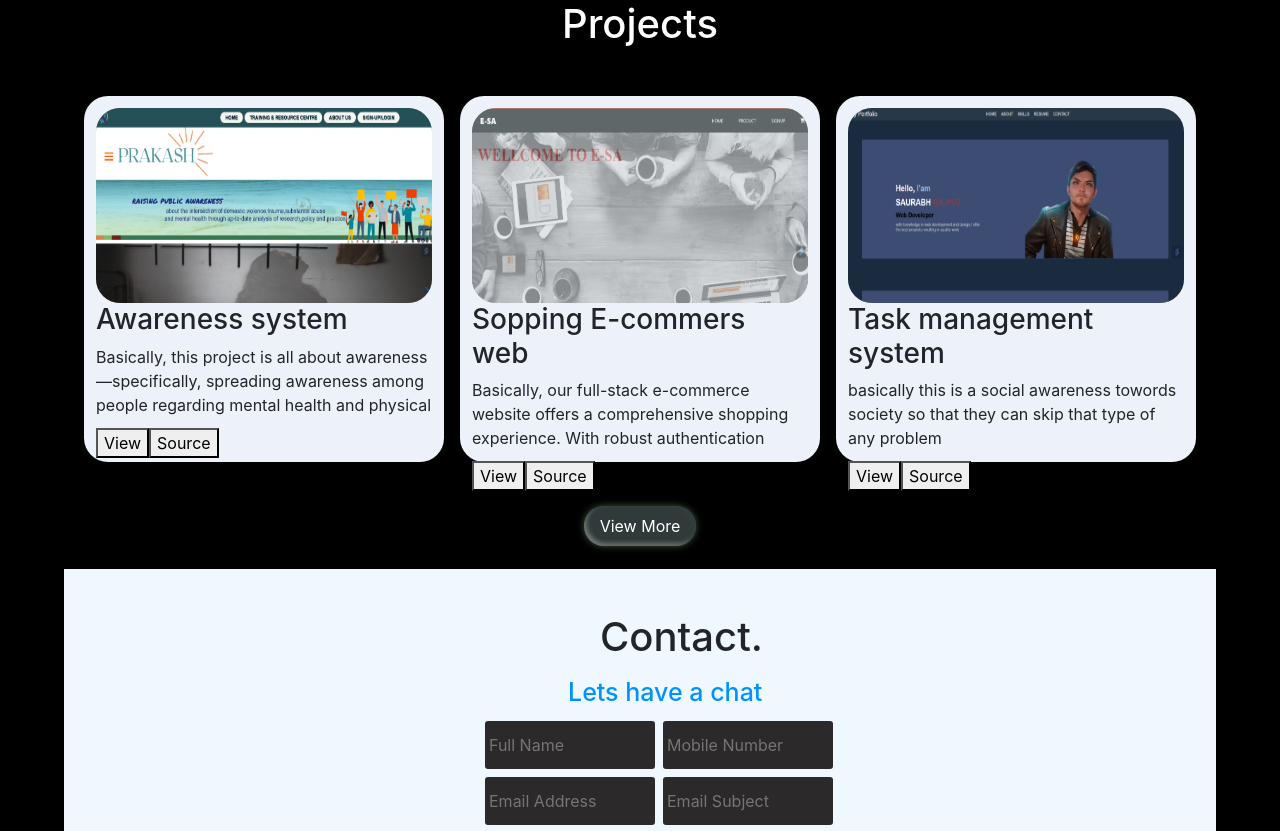
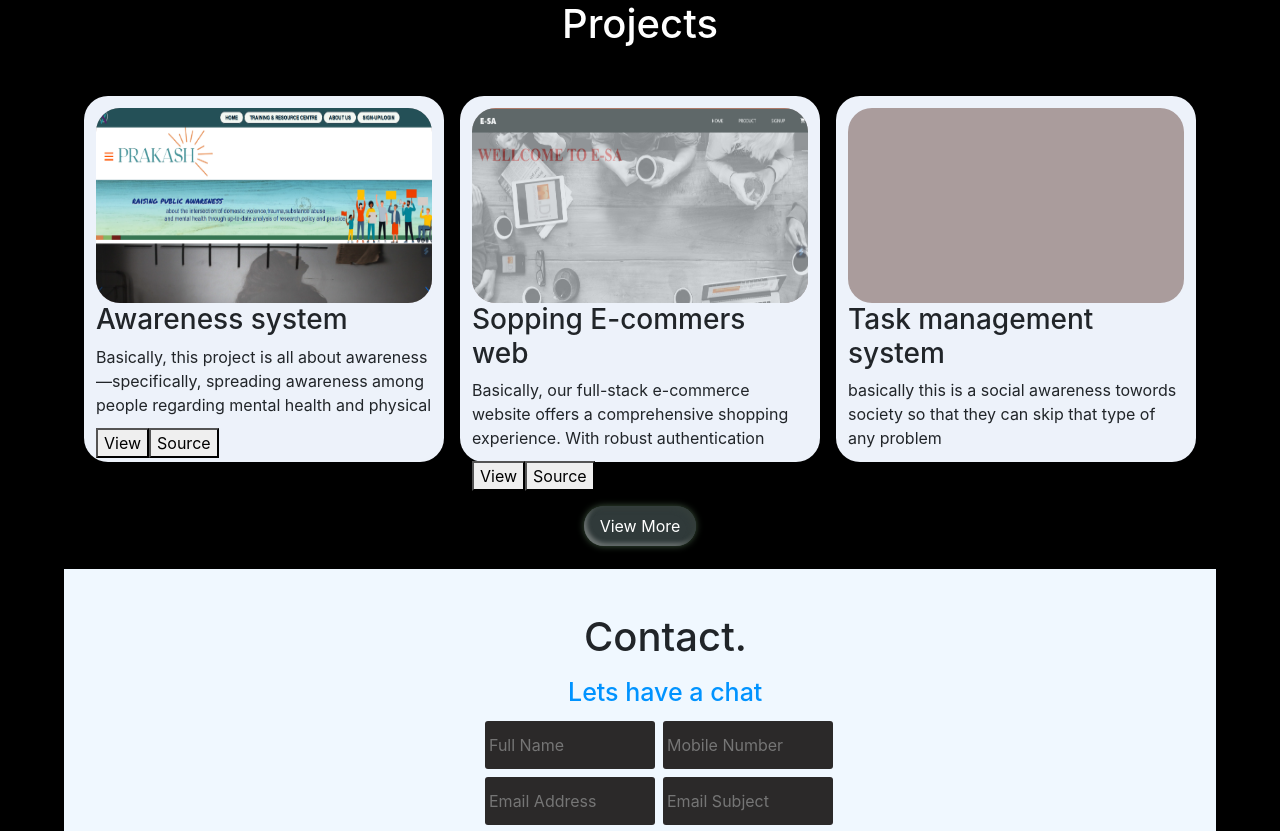
Before and after one commit to Saurabhrajput1234/saurabh-portfolio, a React (Create React App) app: page / in a window 1280 px wide. Shown: the part 1475-2306 px from the top of the page. Built offline with nearby package versions, Linux system fonts and the light colour scheme.

Commit message:
some changes in portfolio.js

```diff
--- a/src/components/Portfolio1.css
+++ b/src/components/Portfolio1.css
@@ -251,6 +251,7 @@ li{
   padding-top: 40px;
 }
 
+
 .contact-form h1{
   padding: 4px;
   margin-left:58px ;
@@ -292,6 +293,7 @@ li{
   margin-top: 41px;
   border-radius: 70px;
   padding:71px;
+  margin-left: 92px;
 }
    #footer{
     height: 161px;
@@ -354,6 +356,7 @@ li{
   .about-campus{
     height: 531px;
   }
+
   .contact-form button{
     margin-left: 71px;
   }
@@ -377,6 +380,7 @@ li{
   .skills-icon {
     width: 100%;
     padding: 15px;
+    margin-left: 0px;
   }
 
   .intro-content {
--- a/src/components/Portfolio1.js
+++ b/src/components/Portfolio1.js
@@ -5,7 +5,7 @@ import profile from "./pics/saurabh.svg";
 import resume from "./pics/saurabhResume.pdf";
 import project1 from './pics/project1.png';
 import project2 from './pics/project2.png';
-import project3 from './pics/project3.png';
+// import project3 from './pics/project3.png';
 import dsa from "./pics/dsa.png";
 import cpp from "./pics/cpp.png"
 import html from "./pics/html.png"
@@ -112,7 +112,7 @@ const Portfolio1 = () => {
               <li className='cards'>
 
                 <div className="card-img">
-                <a href='https://E-sa.netlify.app'><img src={project1} alt="" /></a>
+                <a href="https://saurabhrajput1234.github.io/awareness.github.io/"><img src={project1} alt="" /></a>
 
                 </div>
                 <div className="about-card">
@@ -136,13 +136,13 @@ const Portfolio1 = () => {
               </li>
               <li className='cards'>
               <div className="card-img">
-              <a href="https://saurabhrajput1234.github.io/awareness.github.io/"><img src={project3} alt="" /></a>
+              {/* <a href="https://saurabhrajput1234.github.io/awareness.github.io/"><img src={project3} alt="" /></a> */}
               </div>
                 <div className="about-card">
                 <h3>Task management system</h3>
                 <p>basically this is a social awareness towords society so that they can skip that type of any problem</p>
-                <a href="https://saurabhrajput1234.github.io/awareness.github.io/"><button>View</button></a>
-                  <span><button>Source</button></span>
+                {/* <a href="https://saurabhrajput1234.github.io/awareness.github.io/"><button>View</button></a> */}
+                  {/* <span><button>Source</button></span> */}
                 </div>
               </li>
               <li className={` ${showAllCards ? 'cards' : 'cards hidden'}`}>
@@ -176,7 +176,7 @@ const Portfolio1 = () => {
       <section>
         <div className="about-campus">
             <div className="contact-form">
-               <div className="con-heading"  style = {{alignContent:"center"}}> <h1 style={{paddingLeft:"61px"}}>Contact.</h1>
+               <div className="con-heading"  style = {{alignContent:"center"}}> <h1 style={{paddingLeft:"45px"}}>Contact.</h1>
                 <h1 style={{"margin-bottom": "6px","color": '#0093ff',fontSize:'25px',paddingLeft:"29px"}}>Lets have a chat</h1></div>
                 <form action="https://formsubmit.co/a25a522f123e55fc95bfd626b5ea7b92" method="POST">
 
--- a/src/components/Projects.js
+++ b/src/components/Projects.js
@@ -2,7 +2,7 @@ import React,{useState} from 'react';
 import './Portfolio1.css';
 import project1 from './pics/project1.png';
 import project2 from './pics/project2.png';
-import project3 from './pics/project3.png';
+// import project3 from './pics/project3.png';
 
 const Projects = () => {
 
```
